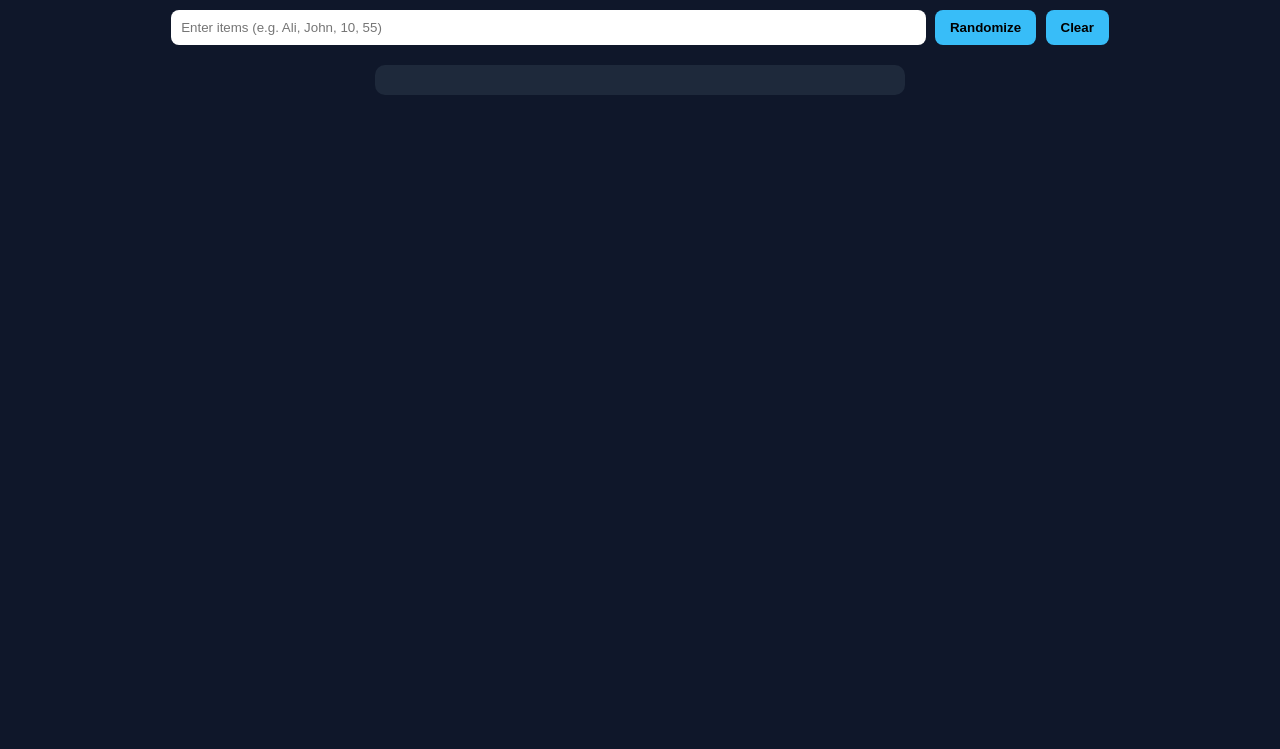
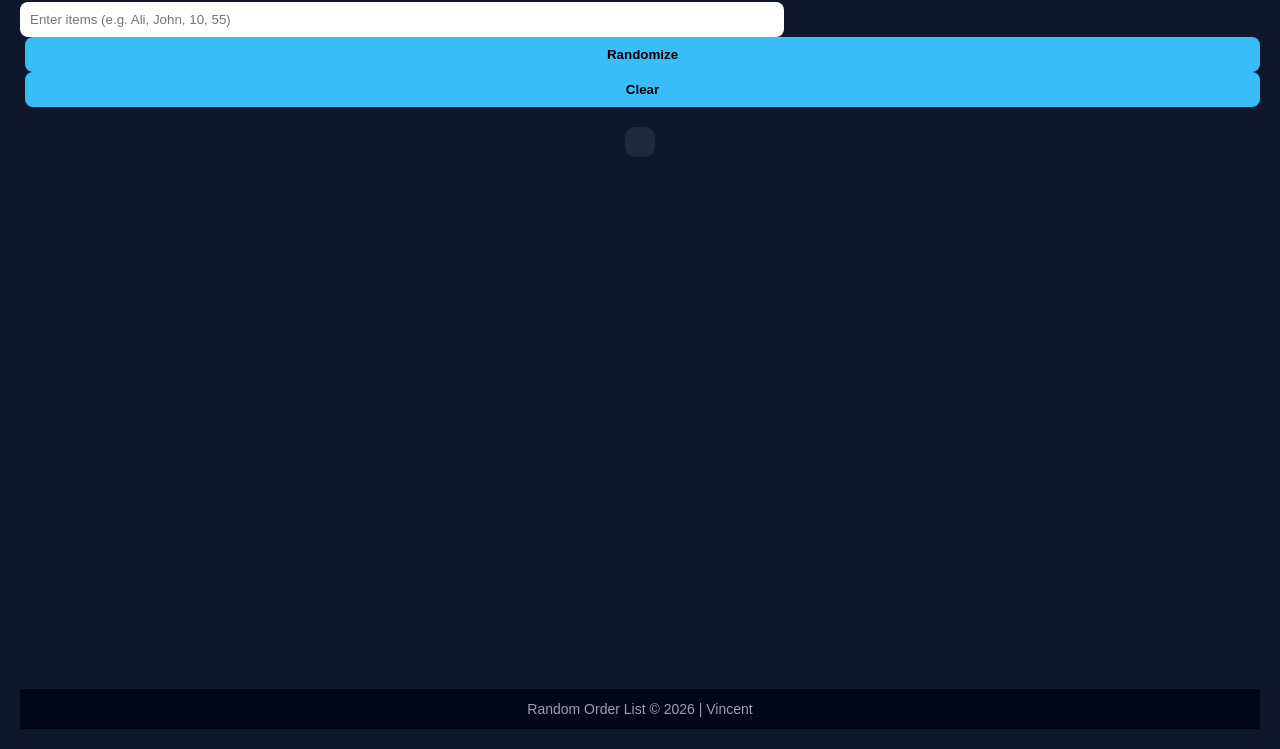
Before and after one commit to Vincent-HABAYIMANA/Random-Ordered-List, a plain HTML site: page index.html in a window 1280 px wide. Shown: the part 91-840 px from the top of the page. Before the commit the page ends 800 px from the top, so only its background shows below. Drawn offline with Linux system fonts and the light colour scheme.

Commit message:
Add footer with copyright information
Added footer to the HTML document with copyright information.

```diff
--- a/index.html
+++ b/index.html
@@ -11,6 +11,10 @@
         color: white;
         text-align: center;
         padding: 20px;
+        margin: 0;
+        min-height: 100vh;
+        display: flex;
+        flex-direction: column;
     }
 
     h1 {
@@ -52,6 +56,15 @@
         background: #334155;
         border-radius: 6px;
     }
+
+    /* Footer */
+    footer {
+        margin-top: auto;
+        background: #020617;
+        padding: 12px;
+        font-size: 14px;
+        color: #94a3b8;
+    }
 </style>
 </head>
 
@@ -65,6 +78,10 @@
 
 <div id="result"></div>
 
+<footer>
+    Random Order List © 2026 | Vincent
+</footer>
+
 <script>
 function generate() {
     const input = document.getElementById("inputBox").value;
@@ -77,7 +94,6 @@
     // shuffle randomly
     items.sort(() => Math.random() - 0.7);
 
-    // display ordered list
     result.innerHTML = "";
 
     items.forEach((item, index) => {
```
